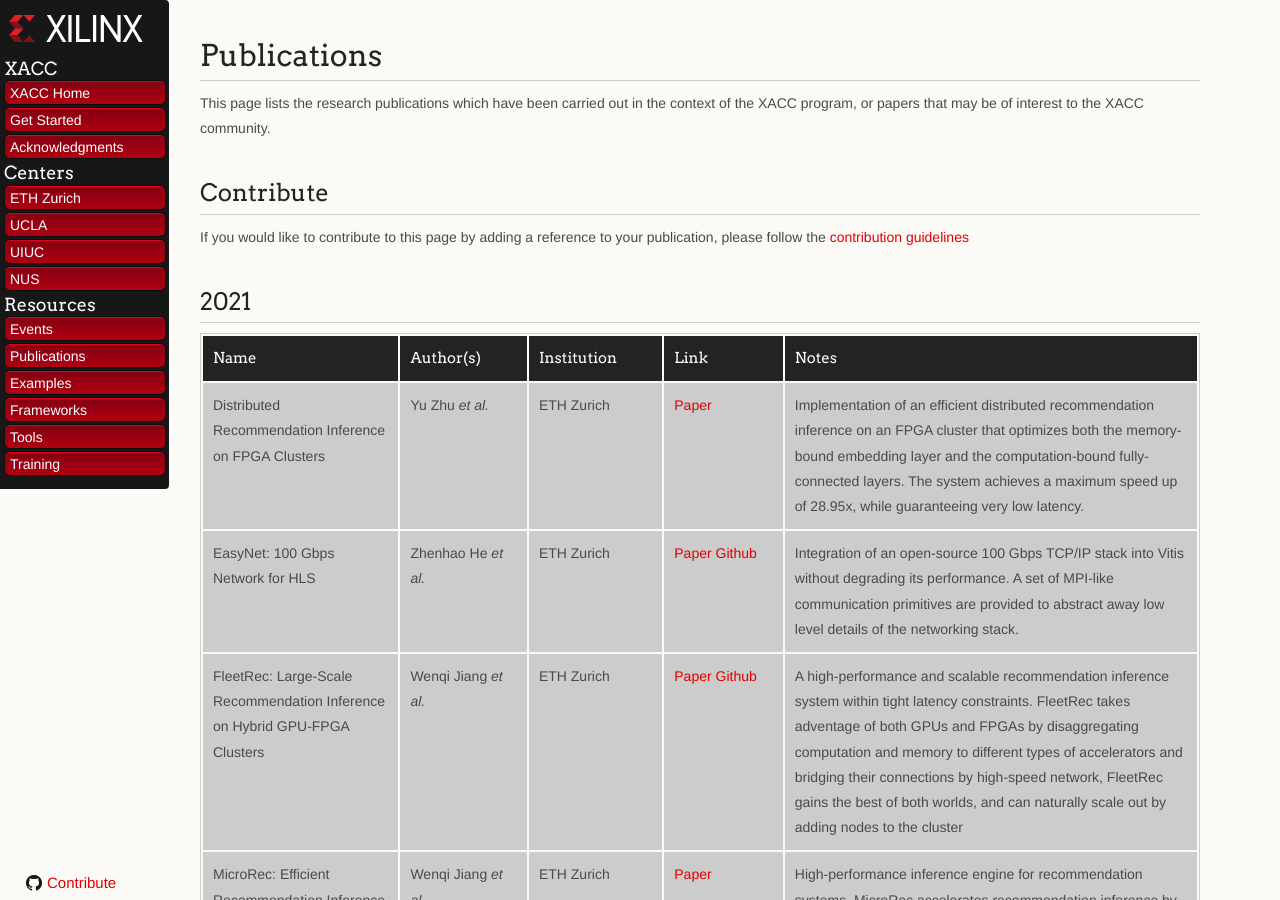
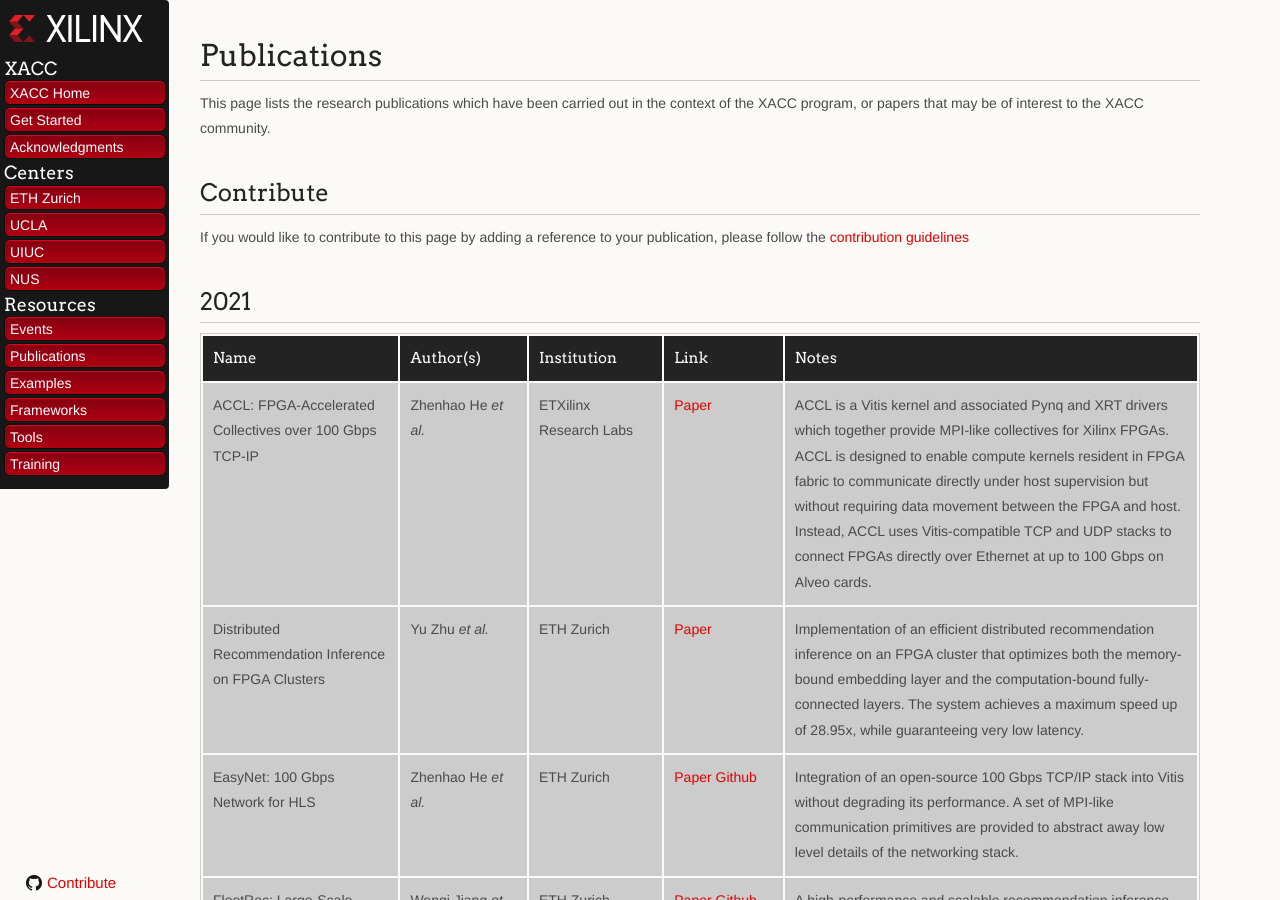
Before and after one commit to Xilinx/xacc, a Jekyll site: the page built from docs/publications.md, in a window 1280 px wide and 900 px high. Built offline with Jekyll 4.4.1, drawn with Linux system fonts in a browser that asks for light colours; nearby versions of some CDN libraries; our own code applies the rules of GitHub Pages for plain Markdown files.

Commit message:
Adds ACCL publication

```diff
--- a/docs/publications.md
+++ b/docs/publications.md
@@ -15,6 +15,13 @@
         <th width="120">Institution</th>
         <th width="120">Link</th>
         <th width="500">Notes</th>
+    </tr>
+    <tr>
+        <td>ACCL: FPGA-Accelerated Collectives over 100 Gbps TCP-IP</td>
+        <td>Zhenhao He <em>et al.</em></td>
+        <td>ETXilinx Research Labs</td>
+        <td><a href="https://www.research-collection.ethz.ch/bitstream/handle/20.500.11850/510849/H2RC21_Xilinx_submitted_version.pdf">Paper</a></td>
+        <td>ACCL is a Vitis kernel and associated Pynq and XRT drivers which together provide MPI-like collectives for Xilinx FPGAs. ACCL is designed to enable compute kernels resident in FPGA fabric to communicate directly under host supervision but without requiring data movement between the FPGA and host. Instead, ACCL uses Vitis-compatible TCP and UDP stacks to connect FPGAs directly over Ethernet at up to 100 Gbps on Alveo cards.</td>
     </tr>
     <tr>
         <td>Distributed Recommendation Inference on FPGA Clusters</td>
```
